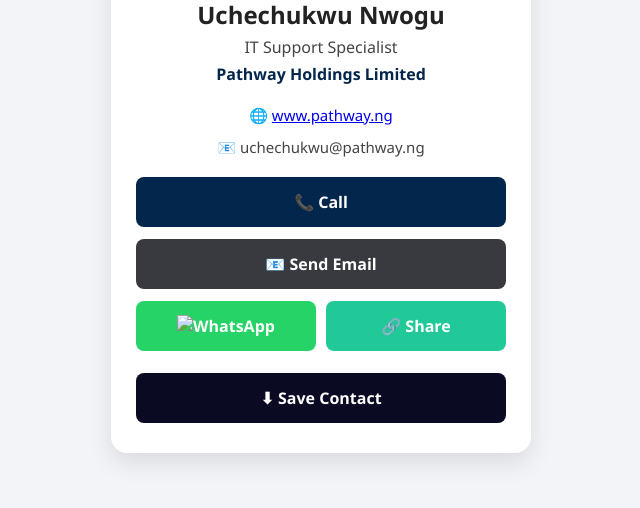
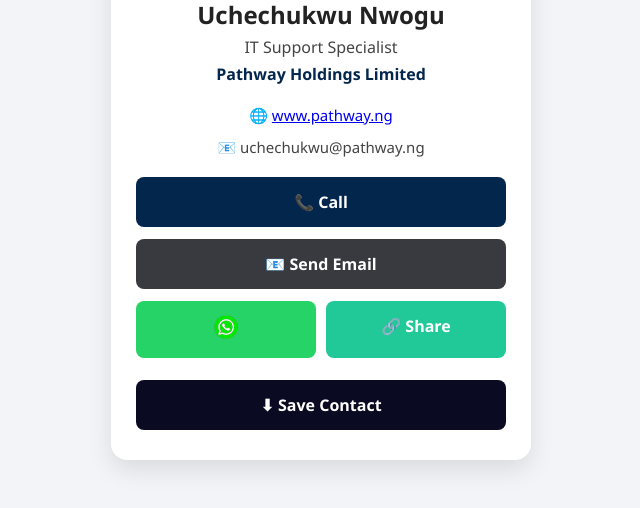
Before and after one commit to hubprism/pathway, a plain HTML site: page index.html in a window 1280 px wide. Shown: the part 282-790 px from the top of the page, without its empty margins (319-959 px from the left). Drawn offline with Linux system fonts and the light colour scheme.

Commit message:
whatsapp icon added

```diff
--- a/index.html
+++ b/index.html
@@ -171,7 +171,7 @@ opacity:0.9;
 <div class="row-buttons">
 
   <a class="btn whatsapp" href="https://wa.me/2349039024299" title="WhatsApp">
-  <img src="images/whatsapp-icon.png" alt="WhatsApp" style="width:24px;height:24px;">
+  <img src="images/whatsapp.png" alt="WhatsApp" style="width:24px;height:24px;">
 </a>
 
   <a class="btn share" onclick="shareContact()">
```
Also changed, not shown: images/whatsapp.png (added).
